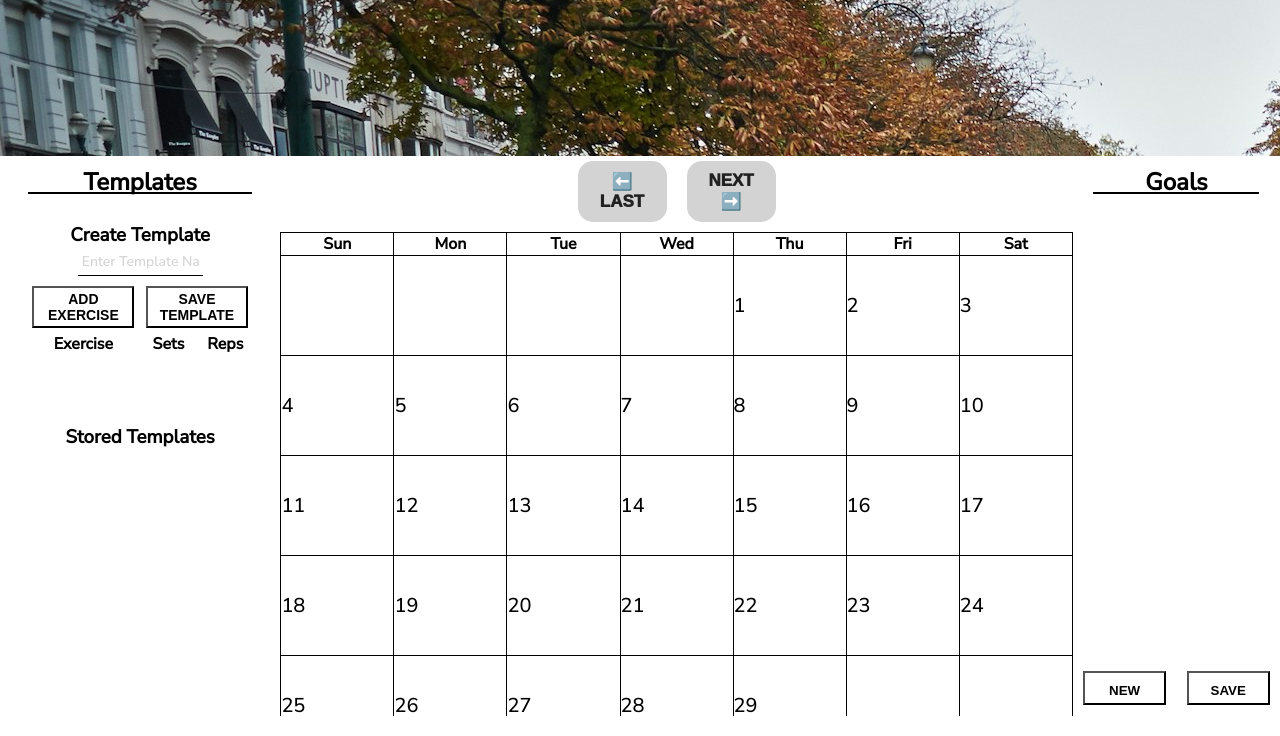
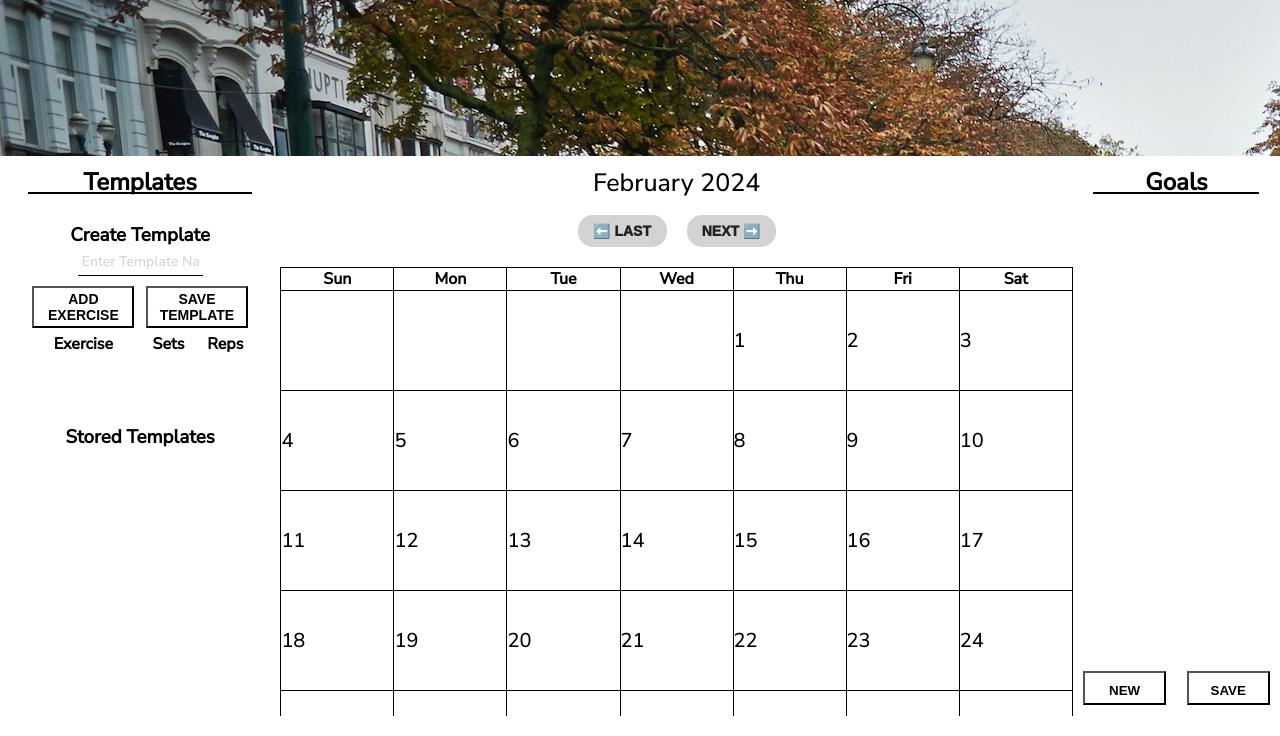
Before and after one commit to bnquon/FitFolio, a plain HTML site: page weights.html in a window 1280 px wide. Shown: the part 64-800 px from the top of the page. Drawn offline with Linux system fonts and the light colour scheme; no server answers.

Commit message:
Adjusted the buttons and spacing of calendar container

```diff
--- a/style.css
+++ b/style.css
@@ -742,14 +742,15 @@
     position: relative;
     overflow-y: auto;
     align-items: center;
-    justify-content: center;
     width: 65%;
+    padding-top: 10px;
 }
 
 .weight-page #content-container #calendar-container #calendar-title {
     font-size: 25px;
     position: relative;
-    margin-bottom: 10px;
+    margin-bottom: 15px;
+
 }
 
 .weight-page #content-container #calendar-container #calendarBtnContainer {
@@ -757,12 +758,13 @@
     display: grid;
     grid-template-columns: repeat(2, 1fr);
     gap: 20px;
-    margin-bottom: 10px;
+    margin-bottom: 20px;
 }
 
 #calendarBtnContainer button#lastMonth,
 #calendarBtnContainer button#nextMonth {
-    padding: 10px 20px;
+    cursor: pointer;
+    padding: 8px 14px;
     border: unset;
     border-radius: 15px;
     color: #212121;
@@ -770,7 +772,7 @@
     background: lightgray;
     position: relative;
     font-weight: 1000;
-    font-size: 17px;
+    font-size: 14px;
     transition: all 250ms;
     overflow: hidden;
 }
```
